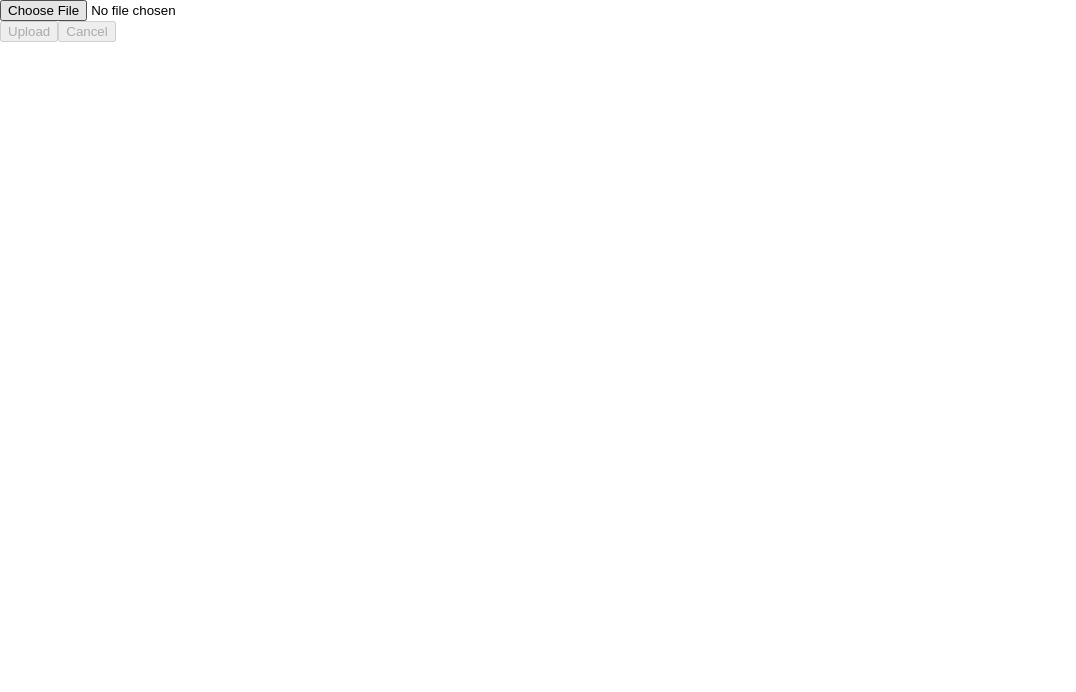
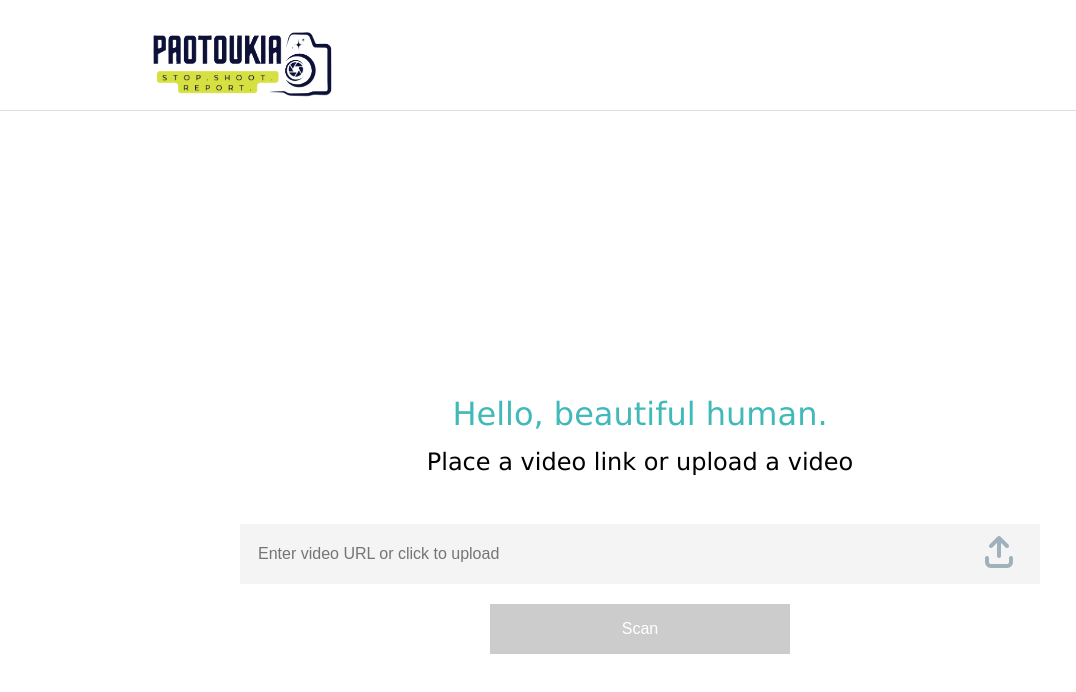
Before and after one commit to wilkinschow/ptk_frontend, an Angular app: page / in a window 1280 px wide. Shown: the top 692 px of the page, without its empty margins (0-1076 px from the left). Built offline with nearby package versions, Linux system fonts and the light colour scheme.

Commit message:
20250325 updates: - The ui now follows the frontpage screen from figma

```diff
--- a/angular.json
+++ b/angular.json
@@ -24,11 +24,13 @@
               {
                 "glob": "**/*",
                 "input": "public"
-              }
+              },
+              "src/assets"
             ],
             "styles": [
               "@angular/material/prebuilt-themes/azure-blue.css",
-              "src/styles.css"
+              "src/styles.css",
+              "node_modules/@fortawesome/fontawesome-free/css/all.min.css",
             ],
             "scripts": [],
             "server": "src/main.server.ts",
@@ -88,11 +90,13 @@
               {
                 "glob": "**/*",
                 "input": "public"
-              }
+              },
+              "src/assets"
             ],
             "styles": [
               "@angular/material/prebuilt-themes/azure-blue.css",
-              "src/styles.css"
+              "src/styles.css",
+              "node_modules/@fortawesome/fontawesome-free/css/all.min.css",
             ],
             "scripts": []
           }
--- a/package.json
+++ b/package.json
@@ -22,8 +22,10 @@
     "@angular/platform-server": "^19.2.0",
     "@angular/router": "^19.2.0",
     "@angular/ssr": "^19.2.0",
+    "@fortawesome/fontawesome-free": "^6.7.2",
     "axios": "^1.8.1",
     "express": "^4.18.2",
+    "font-awesome": "^4.7.0",
     "rxjs": "~7.8.0",
     "tslib": "^2.3.0",
     "zone.js": "~0.15.0"
--- a/src/app/upload/upload.component.css
+++ b/src/app/upload/upload.component.css
@@ -1,3 +1,68 @@
+/* Centering the container */
+.container {
+  display: flex;
+  flex-direction: column;
+  justify-content: center;
+  align-items: center;
+  height: 100vh;
+  text-align: center;
+  background-color: white; /* Optional background color */
+  font-family: Verdana, Geneva, Tahoma, sans-serif;
+}
+
+.slogan  {
+  margin: 10px 0;
+  -webkit-background-clip: text;
+  background-clip: text;
+  font-weight: normal;
+  line-height: 16px;
+  word-break: keep-all;
+  width:450px;
+
+  h3{
+    color: rgb(66, 185, 185);
+    font-size: 32px;
+    font-weight: normal;
+  }
+
+  p{
+    font-size: 24px;
+  }
+}
+
+
+.file-selector {
+  position: relative;
+  display: flex;
+  align-items: center;
+  justify-content: center;
+  margin-top: 20px;
+  background: #f4f4f4;
+  width: 800px;
+  height: 60px;
+}
+
+input[type="text"] {
+  width: 100%;
+  padding: 10px;
+  font-size: 16px;
+  border: none;
+  border-radius: 0;
+  background: none;
+  margin-left: 8px;
+}
+
+.rand-roll {
+  font-size: 18px;
+  font-weight: bold;
+  color: #555;
+  margin-top: 10px;
+}
+
+.metadata {
+  margin-top: 15px;
+}
+
 .deepfake-box {
   color: red;
   font-weight: bold;
@@ -8,3 +73,60 @@
   background-color: #ffcccc;
   border-radius: 5px;
 }
+
+.buttons {
+  margin-top: 20px;
+  width: 300px;
+  height: 50px;
+  background-color: #046BA9;
+}
+
+button {
+  padding: 10px 20px;
+  margin: 5px;
+  font-size: 16px;
+  cursor: pointer;
+  border: none;
+  border-radius: 0;
+  color: white;
+}
+
+button:disabled {
+  background-color: #ccc;
+  cursor: not-allowed;
+}
+
+button:not([disabled]):hover {
+  background-color: #0056b3; /* Darker blue on hover */
+}
+
+.upload-btn {
+  color: #A0B1BB;
+  background:none;
+  padding: 10px 15px;
+  font-size: 32px;
+  cursor: pointer;
+  margin-right: 12px;
+}
+
+.header {
+  width: 100%;
+  border-bottom: 1px solid #dddddd;
+  padding-bottom: 20px;
+}
+
+/* Style for the icon at the top */
+.top-icon {
+  width: 222px;
+  height: 90px;
+  display:block;
+  position: relative;
+  top: 16px;
+  left: 10%;
+}
+
+/* Style for the grey breakline */
+.breakline {
+  border: 0;
+  margin: 36px 10px; /* Adjust spacing as needed */
+}
--- a/src/app/upload/upload.component.html
+++ b/src/app/upload/upload.component.html
@@ -1,23 +1,40 @@
-<div>
-    <input #fileInput type="file" (change)="onFileSelected($event)" accept="video/mp4" />
+<div class="header">
+  <img src="assets/logo.png" alt="Your Icon" class="top-icon" />
+</div>
+
+<div class="container">
+  <div class="slogan">
+    <h3>Hello, beautiful human.</h3>
+    <p>Place a video link or upload a video</p>
   </div>
 
-  <!-- Show randRoll value -->
-  <div *ngIf="randRoll !== null">
+  <!-- New file selector with text box and upload icon button -->
+  <div class="file-selector">
+    <input
+      #fileInput
+      type="text"
+      [(ngModel)]="filePath"
+      placeholder="Enter video URL or click to upload"
+      (blur)="onFileBlur()"
+    />
+    <button (click)="triggerFileSelection()" class="upload-btn">
+      <i class="fa-solid fa-arrow-up-from-bracket"></i>
+    </button>
+  </div>
+
+  <div *ngIf="randRoll !== null" class="rand-roll">
     randRoll: {{ randRoll }}
   </div>
 
-  <!-- Show this only if the video is valid -->
-  <div *ngIf="isValidVideo">
+  <div *ngIf="isValidVideo" class="metadata">
     <textarea rows="3" cols="40" [(ngModel)]="fileMetadata"></textarea>
   </div>
 
-  <!-- Show deepfake warning when the video is invalid -->
   <div *ngIf="!isValidVideo && selectedFile" class="deepfake-box">
     DEEPFAKE DETECTED!
   </div>
 
   <div>
-    <button (click)="uploadVideo(fileInput)" [disabled]="!selectedFile || !isValidVideo">Upload</button>
-    <button (click)="cancelSelection(fileInput)" [disabled]="!selectedFile">Cancel</button>
+    <button class="buttons" (click)="uploadVideo(fileInput)" [disabled]="!filePath || !isValidVideo">Scan</button>
   </div>
+</div>
--- a/src/app/upload/upload.component.ts
+++ b/src/app/upload/upload.component.ts
@@ -13,28 +13,37 @@ export class UploadComponent {
   selectedFile: File | null = null;
   fileMetadata: string = '';
   uploadedFileId: string | null = null;
-  isValidVideo: boolean | null = null; // Will store true (valid) or false (deepfake)
-  randRoll: number | null = null; // Store the random roll value
+  isValidVideo: boolean | null = null;
+  randRoll: number | null = null;
+  filePath: string = ''; // Store URL or file path
 
   onFileSelected(event: Event) {
     const input = event.target as HTMLInputElement;
     if (input.files && input.files.length > 0) {
       this.selectedFile = input.files[0];
+      this.filePath = this.selectedFile.name; // Update the text box with the file name
 
       // Roll a number between 0 and 100
       this.randRoll = Math.floor(Math.random() * 101);
 
       // Simulate validation: If the number is below 50, it's a deepfake
-      this.isValidVideo = this.randRoll >= 50; // If < 50, it's deepfake
+      this.isValidVideo = this.randRoll >= 50;
 
       if (this.isValidVideo) {
-        // Generate initial metadata only if the video is valid
         this.fileMetadata = `Name: ${this.selectedFile.name}\nSize: ${(this.selectedFile.size / 1024 / 1024).toFixed(2)} MB\nType: ${this.selectedFile.type}`;
       } else {
-        // If deepfake, clear metadata
         this.fileMetadata = '';
       }
     }
+  }
+
+  triggerFileSelection() {
+    // Trigger file input on the icon button click
+    const inputElement = document.createElement('input');
+    inputElement.type = 'file';
+    inputElement.accept = 'video/mp4';
+    inputElement.onchange = (event: Event) => this.onFileSelected(event);
+    inputElement.click();
   }
 
   async uploadVideo(fileInput: HTMLInputElement) {
@@ -84,6 +93,11 @@ export class UploadComponent {
     this.uploadedFileId = null;
     this.isValidVideo = null;
     this.randRoll = null;
+    this.filePath = ''; // Clear the text box
     fileInput.value = '';
   }
+
+  onFileBlur() {
+    // Trigger validation or update logic on blur if necessary
+  }
 }
```
Also changed, not shown: src/assets/logo.png (added), 1 other file (tests, documents, lock files or other folders). Lines whose indentation alone changed are shown as unchanged.
